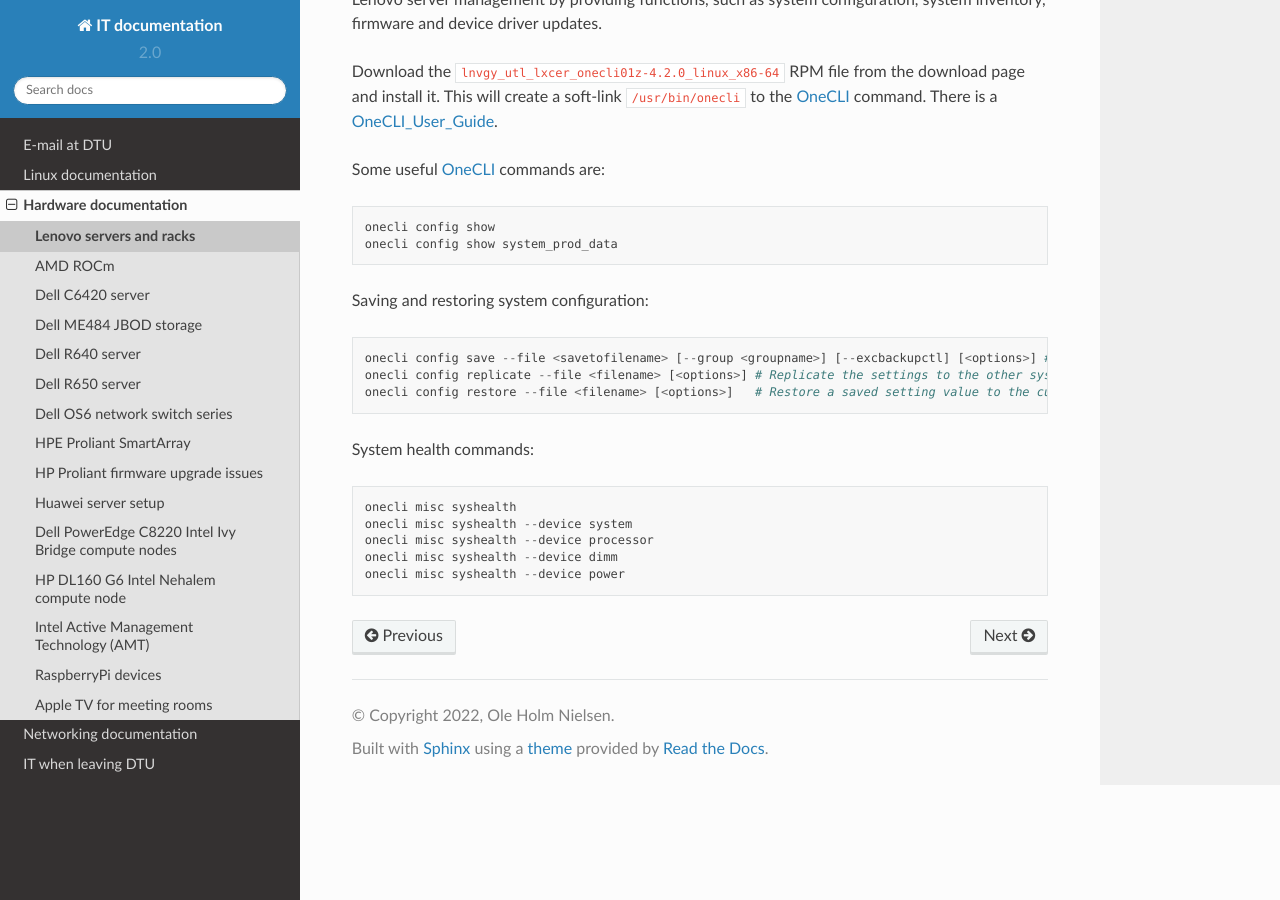
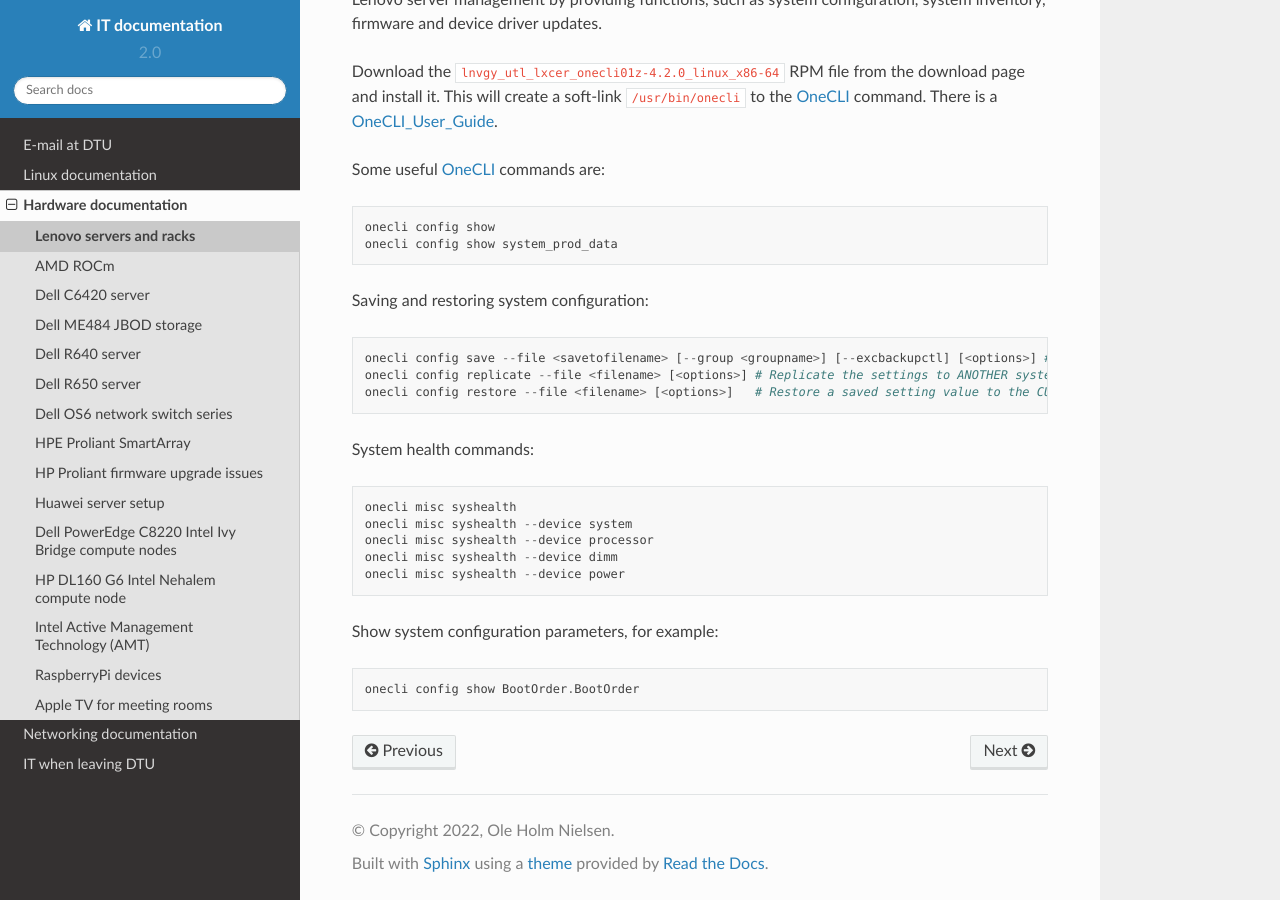
Before and after one commit to OleHolmNielsen/ITwiki, a Sphinx documentation site: the page built from docs/Lenovo_XClarity_BMC.rst, in a window 1280 px wide and 900 px high, scrolled down 656 px. Built offline with Sphinx 7.4.7 and the Read the Docs theme 2.0.0, drawn with Linux system fonts in a browser that asks for light colours.

Commit message:
onecli examples

```diff
--- a/docs/Lenovo_XClarity_BMC.rst
+++ b/docs/Lenovo_XClarity_BMC.rst
@@ -41,8 +41,8 @@ Some useful OneCLI_ commands are::
 Saving and restoring system configuration::
 
   onecli config save --file <savetofilename> [--group <groupname>] [--excbackupctl] [<options>] # Save the current settings
-  onecli config replicate --file <filename> [<options>] # Replicate the settings to the other system
-  onecli config restore --file <filename> [<options>]   # Restore a saved setting value to the current system
+  onecli config replicate --file <filename> [<options>] # Replicate the settings to ANOTHER system
+  onecli config restore --file <filename> [<options>]   # Restore a saved setting value to the CURRENT system
 
 System health commands::
 
@@ -51,3 +51,7 @@ System health commands::
   onecli misc syshealth --device processor
   onecli misc syshealth --device dimm
   onecli misc syshealth --device power
+
+Show system configuration parameters, for example::
+
+  onecli config show BootOrder.BootOrder
```
